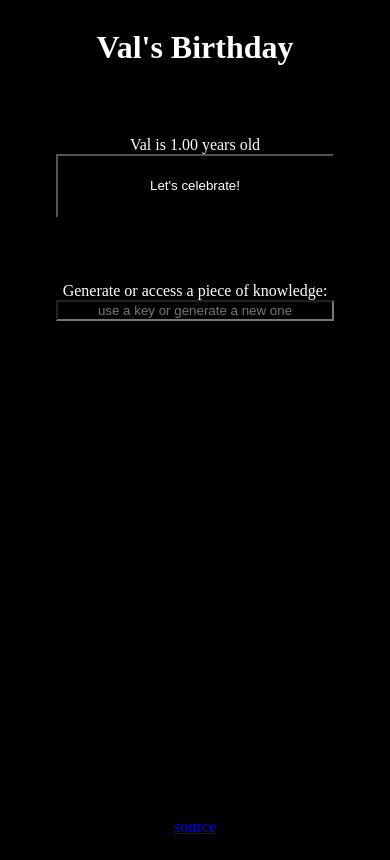
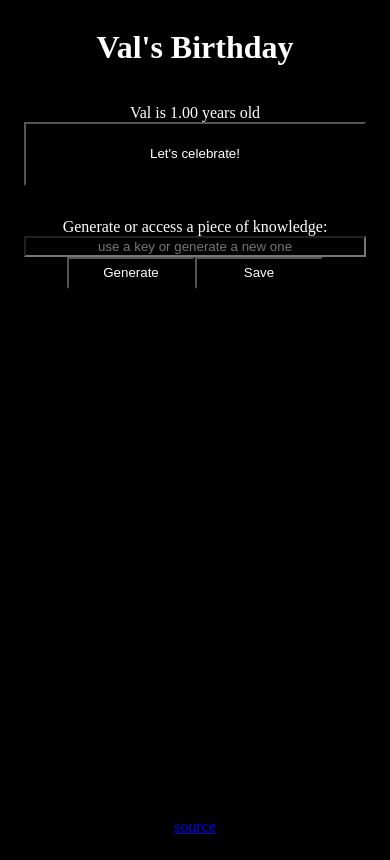
Before and after one commit to terracota-p/val-birthday, a SvelteKit app: page / in a window 390 px wide. Both pictures are taken after a click on the button "Let's celebrate!". Built offline with nearby package versions, Linux system fonts and the light colour scheme.

Commit message:
feat: knowledge pieces

```diff
--- a/src/routes/+page.svelte
+++ b/src/routes/+page.svelte
@@ -16,7 +16,7 @@
 		<div class="vertical section">
 			<div>Val is {getAge()} years old</div>
 			<div>
-				<button on:click={celebrate}>Let's celebrate!</button>
+				<button class="big" on:click={celebrate}>Let's celebrate!</button>
 			</div>
 		</div>
 
@@ -26,6 +26,10 @@
 				<div>
 					<input type="text" placeholder="use a key or generate a new one" style="width: 32em;" />
 				</div>
+				<div>
+					<button>Generate</button>
+					<button>Save</button>
+				</div>
 			</div>
 		{/if}
 	</main>
--- a/src/routes/styles.css
+++ b/src/routes/styles.css
@@ -40,14 +40,20 @@ div {
 }
 
 .section {
-	margin: 2em;
+	margin: 0 0 2em 0;
 }
 
 button {
 	text-align: center;
 	background-color: black;
 	color: white;
+	height: 2rem;
+	width: 8rem;
+}
+
+button.big {
 	height: 4rem;
+	width: 30rem;
 }
 
 input {
@@ -56,14 +62,8 @@ input {
 	color: white;
 }
 
-@media screen and (min-width: 32rem) {
-	button {
-		width: 30rem;
-	}
-}
-
 @media screen and (max-width: 32rem) {
-	button {
+	button.big {
 		width: 100vw;
 	}
 }
```
